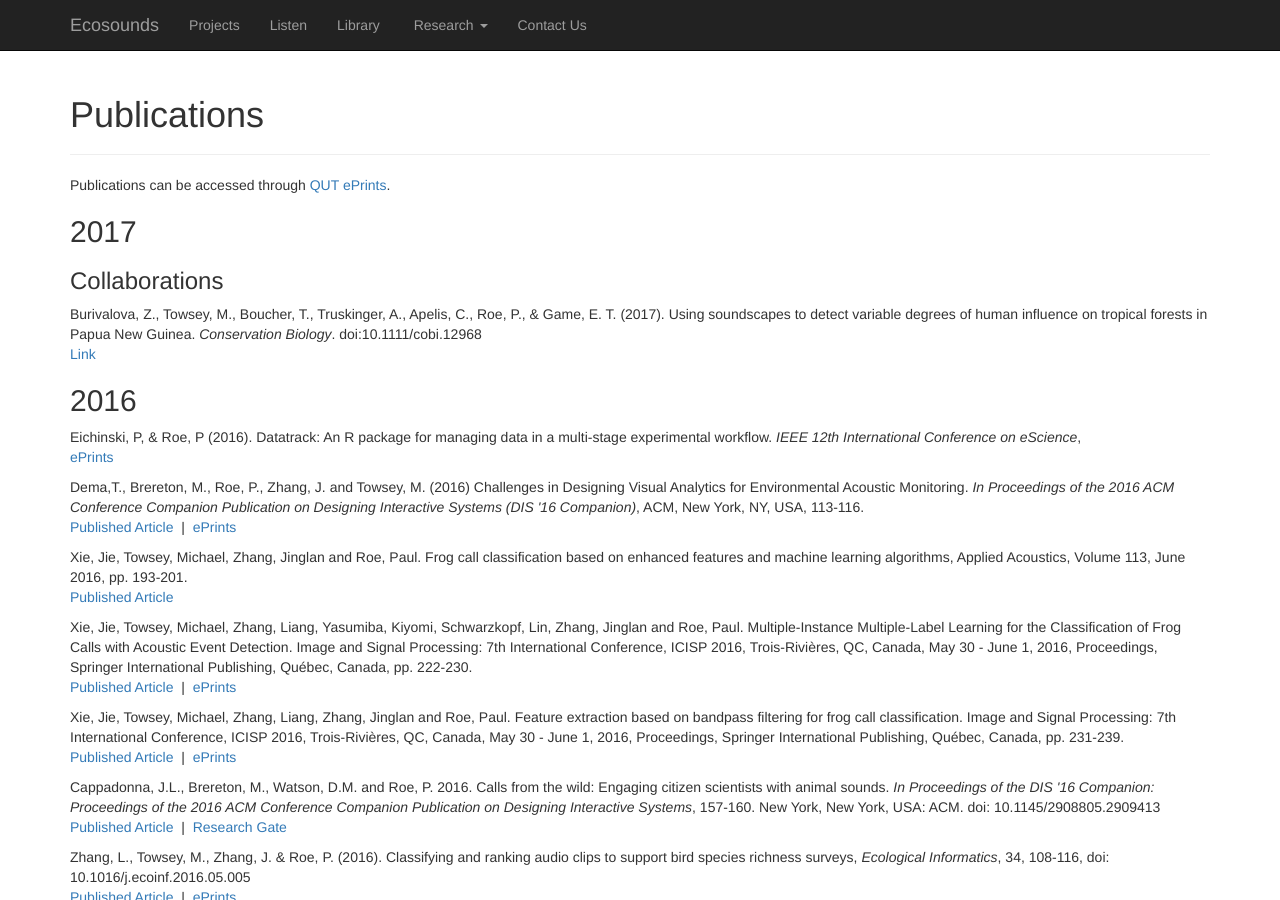
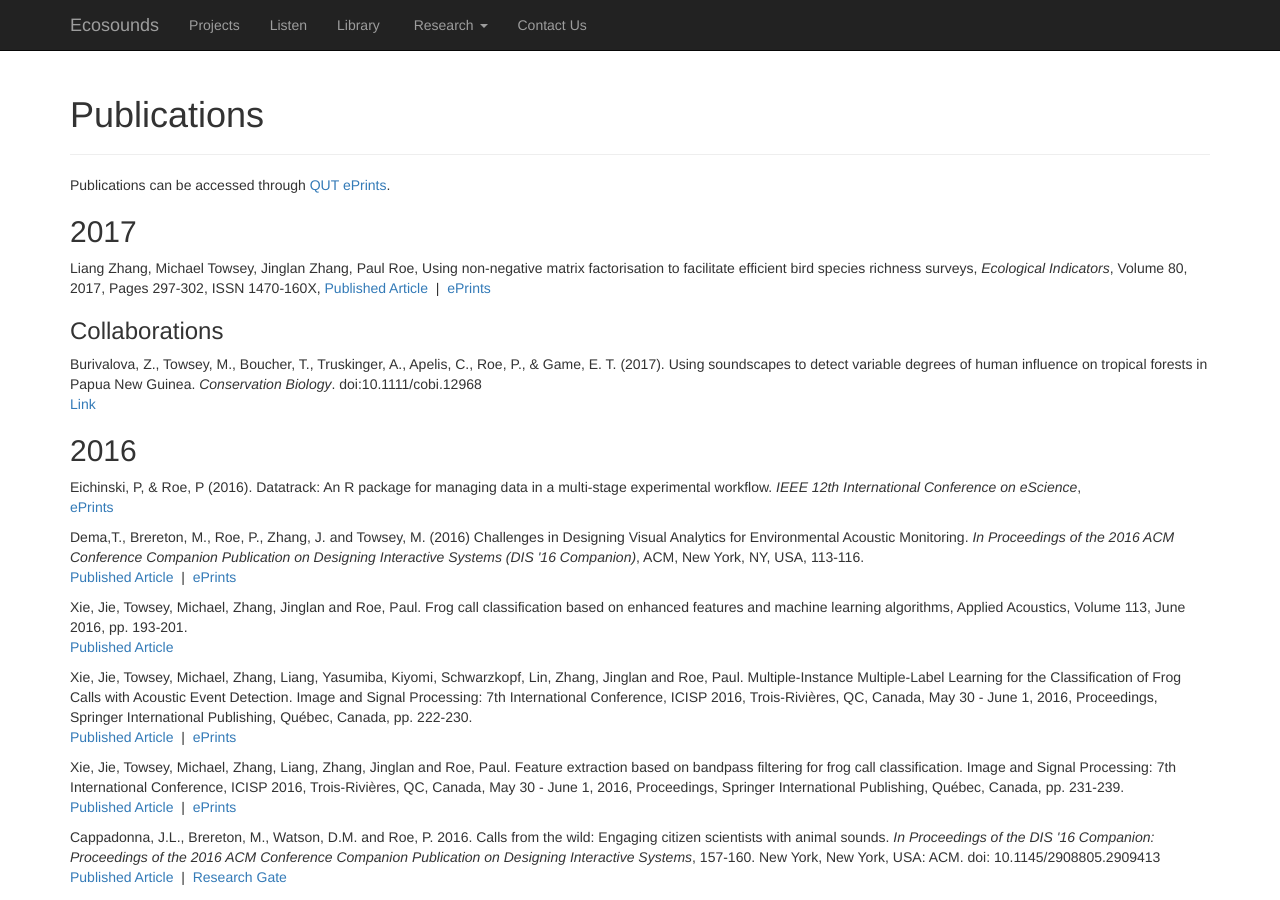
Before and after one commit to QutEcoacoustics/research-blog, a Jekyll site: the page built from publications/publications.html, in a window 1280 px wide and 900 px high. Built offline with Jekyll 4.4.1, drawn with Linux system fonts in a browser that asks for light colours; nearby versions of some CDN libraries.

Commit message:
Add Liang's last publication to publication list

```diff
--- a/publications/publications.html
+++ b/publications/publications.html
@@ -12,6 +12,17 @@ title: Ecosounds | Publications
 
     <!-- Insert entries in reverse chronological order (newest first) -->
     <h2>2017</h2>
+
+    <p>
+        Liang Zhang, Michael Towsey, Jinglan Zhang, Paul Roe, Using non-negative matrix factorisation
+	    to facilitate efficient bird species richness surveys, <i>Ecological Indicators</i>,
+	Volume 80, 2017, Pages 297-302, ISSN 1470-160X,
+        <a href="http://dx.doi.org/10.1016/j.ecolind.2017.05.017>http://dx.doi.org/10.1016/j.ecolind.2017.05.017</a>.
+        <br/>
+	<a href="http://dx.doi.org/10.1016/j.ecolind.2017.05.017">Published Article</a>
+        &nbsp;|&nbsp;
+        <a href="https://eprints.qut.edu.au/107557/">ePrints</a>
+    </p>
 
     <h3>Collaborations</h3>
 
```
